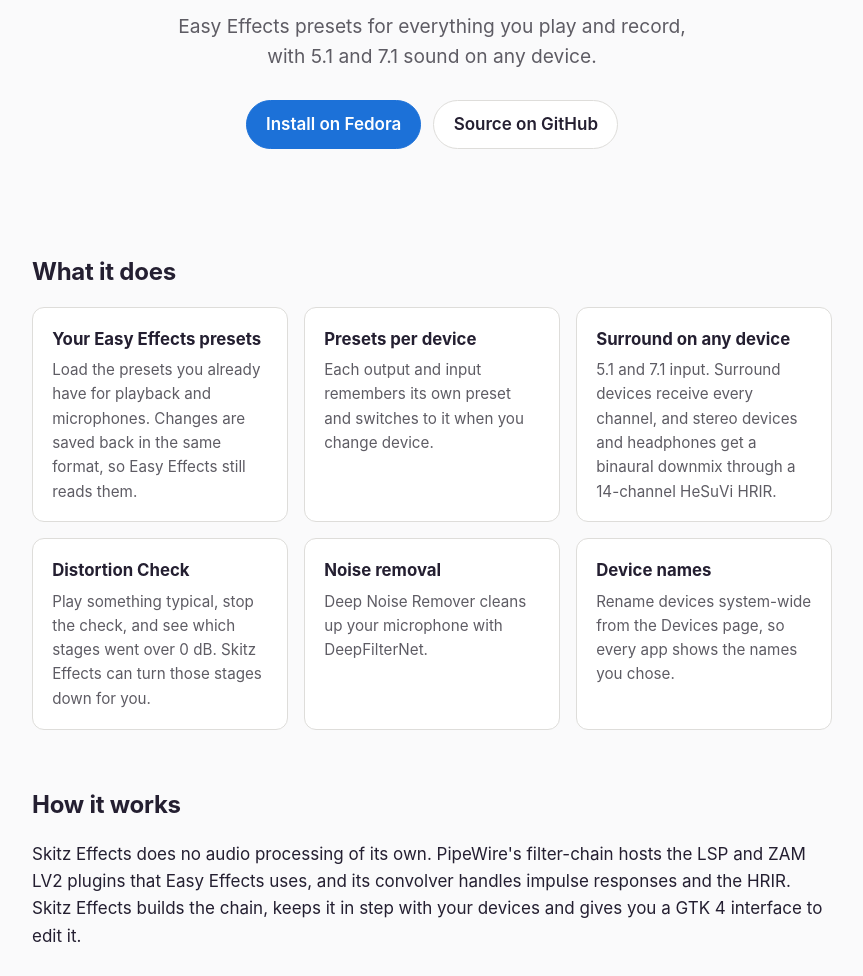
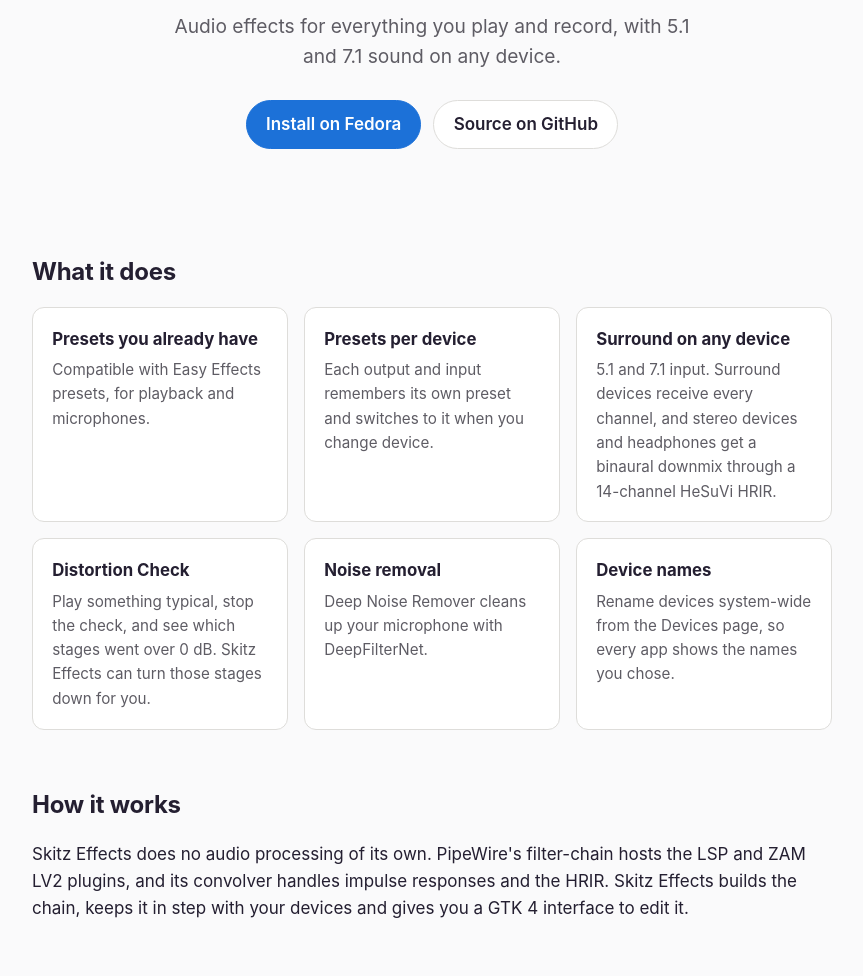
Before and after one commit to tomtwentysix/SkitzEffects, a plain HTML site: page site/index.html in a window 1280 px wide. Shown: the part 284-1260 px from the top of the page, without its empty margins (208-1071 px from the left). Drawn offline with Linux system fonts and the light colour scheme.

Commit message:
Name Easy Effects only for preset compatibility and deploy Pages in its own job
Co-Authored-By: Claude Opus 5.5 <noreply@anthropic.com>

```diff
--- a/site/index.html
+++ b/site/index.html
@@ -4,7 +4,7 @@
 <meta charset="utf-8">
 <meta name="viewport" content="width=device-width, initial-scale=1">
 <title>Skitz Effects</title>
-<meta name="description" content="Audio effects for PipeWire using Easy Effects presets, with 5.1 and 7.1 surround and binaural HRIR downmixing.">
+<meta name="description" content="Audio effects for PipeWire, for playback and microphones, with 5.1 and 7.1 surround and binaural HRIR downmixing.">
 <link rel="icon" href="icon.svg" type="image/svg+xml">
 <style>
 :root {
@@ -114,7 +114,7 @@ footer p { margin: .3rem 0; }
 <header>
   <img src="icon.svg" alt="">
   <h1>Skitz Effects</h1>
-  <p class="tagline">Easy Effects presets for everything you play and record, with 5.1 and 7.1 sound on any device.</p>
+  <p class="tagline">Audio effects for everything you play and record, with 5.1 and 7.1 sound on any device.</p>
   <div class="actions">
     <a class="button primary" href="#install">Install on Fedora</a>
     <a class="button" href="https://github.com/tomtwentysix/SkitzEffects">Source on GitHub</a>
@@ -125,8 +125,8 @@ footer p { margin: .3rem 0; }
   <h2>What it does</h2>
   <div class="features">
     <div class="feature">
-      <h3>Your Easy Effects presets</h3>
-      <p>Load the presets you already have for playback and microphones. Changes are saved back in the same format, so Easy Effects still reads them.</p>
+      <h3>Presets you already have</h3>
+      <p>Compatible with Easy Effects presets, for playback and microphones.</p>
     </div>
     <div class="feature">
       <h3>Presets per device</h3>
@@ -151,7 +151,7 @@ footer p { margin: .3rem 0; }
   </div>
 
   <h2>How it works</h2>
-  <p>Skitz Effects does no audio processing of its own. PipeWire's filter-chain hosts the LSP and ZAM LV2 plugins that Easy Effects uses, and its convolver handles impulse responses and the HRIR. Skitz Effects builds the chain, keeps it in step with your devices and gives you a GTK&nbsp;4 interface to edit it.</p>
+  <p>Skitz Effects does no audio processing of its own. PipeWire's filter-chain hosts the LSP and ZAM LV2 plugins, and its convolver handles impulse responses and the HRIR. Skitz Effects builds the chain, keeps it in step with your devices and gives you a GTK&nbsp;4 interface to edit it.</p>
 
   <h2 id="install">Install</h2>
   <p>Skitz Effects is packaged for Fedora in <a href="https://copr.fedorainfracloud.org/coprs/solartw/skitz-effects/">COPR</a>. Updates then arrive with your other system updates.</p>
@@ -164,9 +164,7 @@ footer p { margin: .3rem 0; }
 </main>
 
 <footer>
-  <p>© 2026 SolarFlare Developments. Released under the <a href="https://github.com/tomtwentysix/SkitzEffects/blob/main/LICENSE">GPL-3.0-or-later</a>.</p>
-  <p>Skitz Effects is not affiliated with Easy Effects or its developers.</p>
-</footer>
+  <p>© 2026 SolarFlare Developments. Released under the <a href="https://github.com/tomtwentysix/SkitzEffects/blob/main/LICENSE">GPL-3.0-or-later</a>.</p></footer>
 
 <script>
 for (const button of document.querySelectorAll(".command button")) {
```
Also changed, not shown: 1 other file.
